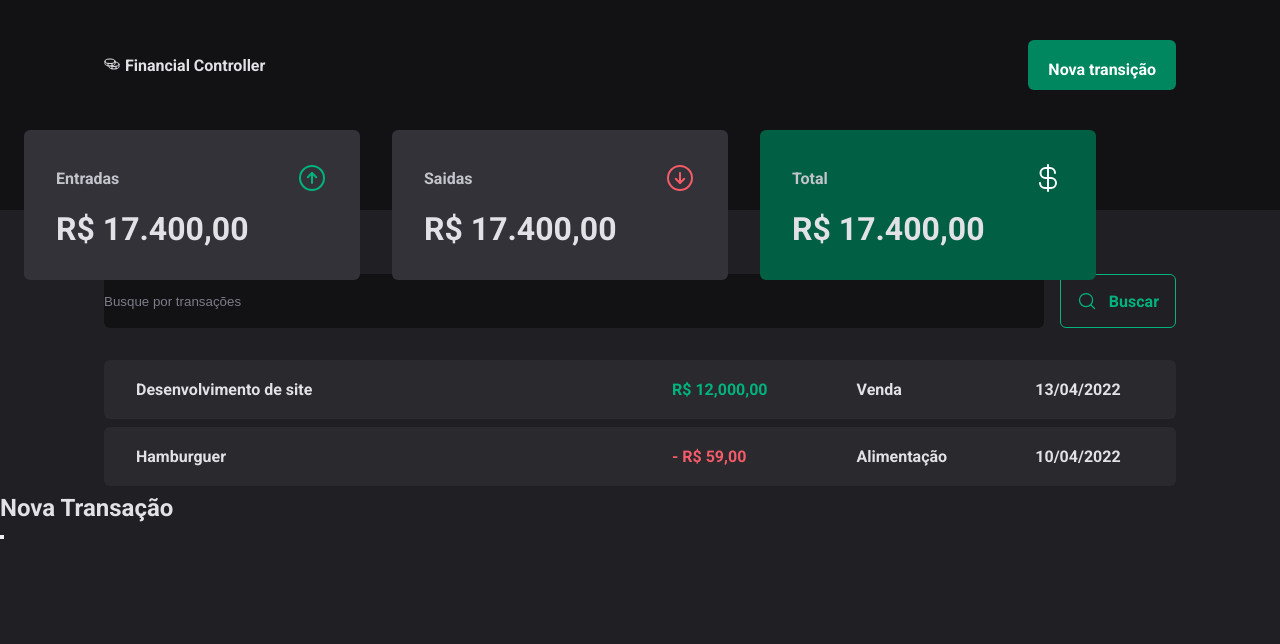
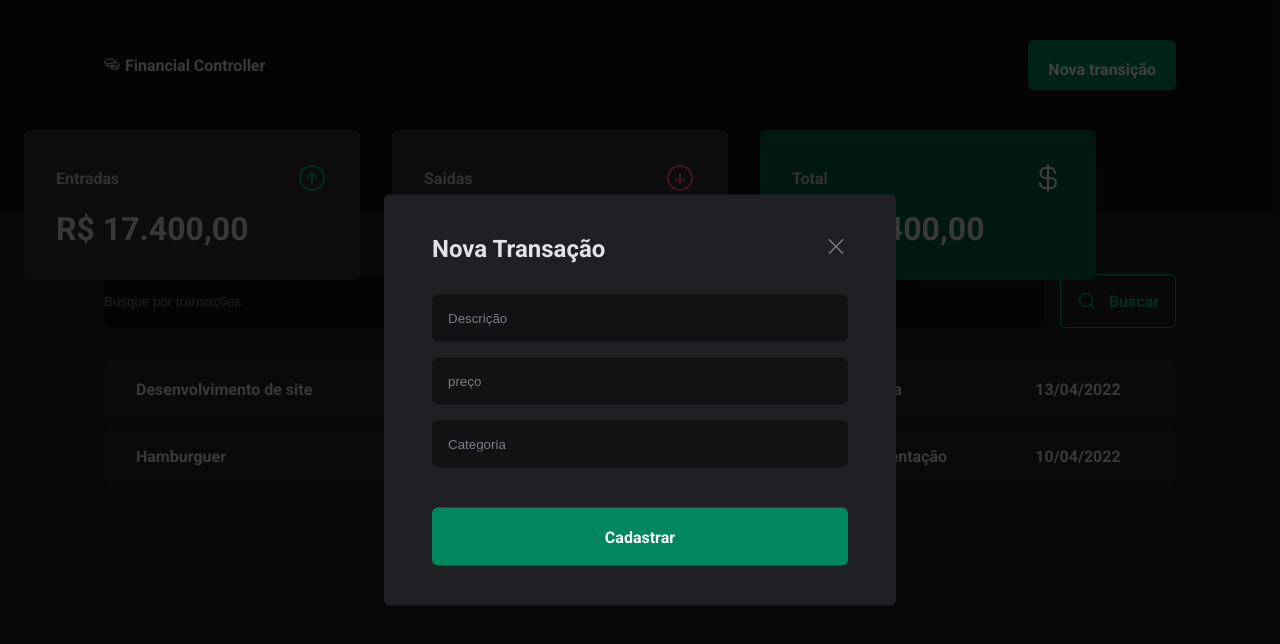
Before and after one commit to ArthurFilho/Financial-Controller, a React (Vite) app: page / in a window 1280 px wide. Both pictures are taken after a click on the button "Nova transição". Shown: the top 644 px of the page. Built offline with nearby package versions, Linux system fonts and the light colour scheme; a web font is replaced by a local one.

Commit message:
style modal + atualization style

```diff
--- a/src/components/Header/index.tsx
+++ b/src/components/Header/index.tsx
@@ -1,6 +1,7 @@
 import { Coins } from "phosphor-react";
 import { HeaderContainer, HeaderContent, LogoContent, NewTransactionButton, TextLogo } from "./styles";
 import * as Dialog from '@radix-ui/react-dialog';
+import { NewTransactionModal } from "../NewTransactionModal";
 
 export function Header() {
     return(
@@ -15,15 +16,7 @@
             <Dialog.Trigger asChild>
                 <NewTransactionButton>Nova transição</NewTransactionButton>
             </Dialog.Trigger>
-            <Dialog.Portal>
-                <Dialog.Overlay />
-
-                <Dialog.Content>
-                    <Dialog.Title>Nova Transação</Dialog.Title>
-
-                    <Dialog.Close />
-                </Dialog.Content>
-            </Dialog.Portal>
+            <NewTransactionModal />
            </Dialog.Root>
         </HeaderContent>
     </HeaderContainer>
--- /dev/null
+++ b/src/components/NewTransactionModal/index.tsx
@@ -0,0 +1,32 @@
+import * as Dialog from '@radix-ui/react-dialog';
+import { X } from 'phosphor-react';
+import { CloseButton, Content, Overlay } from './styles';
+
+export function NewTransactionModal () {
+    return(
+        <Dialog.Portal>
+                <Overlay />
+
+                <Content>
+                    <CloseButton >
+                        <X size={24}/>
+                    </CloseButton>
+                    <Dialog.Title>Nova Transação</Dialog.Title>
+
+
+
+                        <form action=''>
+                            <input type="text" placeholder="Descrição" required />
+                            <input type="number" placeholder="preço" required />
+                            <input type="text" placeholder="Categoria" required />
+
+                            <button type="submit">
+                                Cadastrar
+                            </button>
+                        </form>
+
+
+                </Content>
+            </Dialog.Portal>
+    )
+}
--- /dev/null
+++ b/src/components/NewTransactionModal/styles.ts
@@ -0,0 +1,72 @@
+import styled from "styled-components";
+import * as Dialog from '@radix-ui/react-dialog';
+
+
+export const Overlay = styled(Dialog.Overlay)`
+position: fixed;
+width: 100vw;
+height: 100vh;
+inset: 0;
+background: rgba(0, 0, 0, 0.75);
+`;
+
+export const Content = styled(Dialog.Content)`
+    min-width: 32rem;
+    border-radius: 6px;
+    padding: 2.5rem 3rem;
+    background: ${props => props.theme["gray-800"]};
+
+    position: fixed;
+    top: 50%;
+    left: 50%;
+    transform: translate(-50%, -50%);
+
+    form {
+        margin-top: 2rem;
+
+        display: flex;
+        flex-direction: column;
+        gap: 1rem;
+
+
+    input {
+        border-radius: 6px;
+        border: 0;
+        background: ${props => props.theme["gray-900"]};
+        color: ${props => props.theme["gray-300"]};
+        padding: 1rem;
+
+        &::placeholder {
+        color: ${props => props.theme["gray-500"]};
+    }
+
+    }
+        button[type="submit"] {
+            height: 58px;
+            border: 0;
+            background: ${props => props.theme["green-500"]};
+            color: ${props => props.theme.white};
+            font-weight: bold;
+            padding: 0 1.25rem;
+            border-radius: 6px;
+            margin-top: 1.5rem;
+            cursor: pointer;
+
+            &:hover{
+                background: ${props => props.theme["green-700"]};
+                transition: background-color 0.2s;
+            }
+        }
+    }
+
+`;
+
+
+export const CloseButton = styled(Dialog.DialogClose)`
+    float: right;
+    background: transparent;
+    border: 0;
+    line-height: 0;
+    cursor: pointer;
+    color: ${props => props.theme["gray-500"]};
+`;
```
